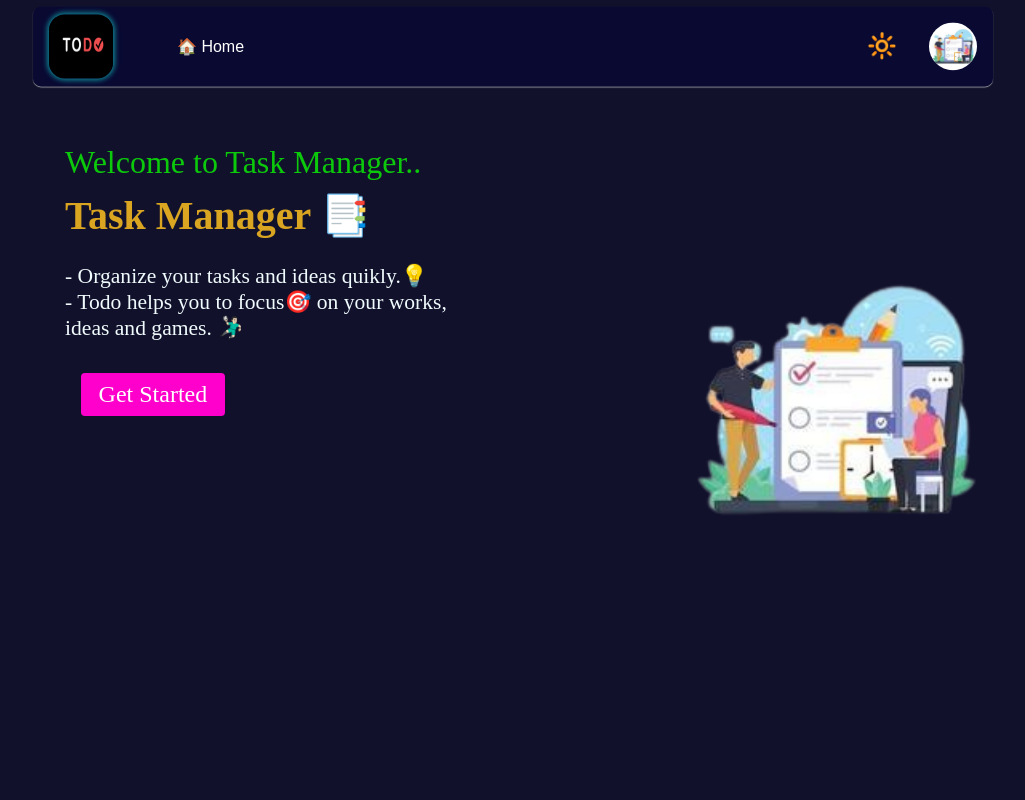
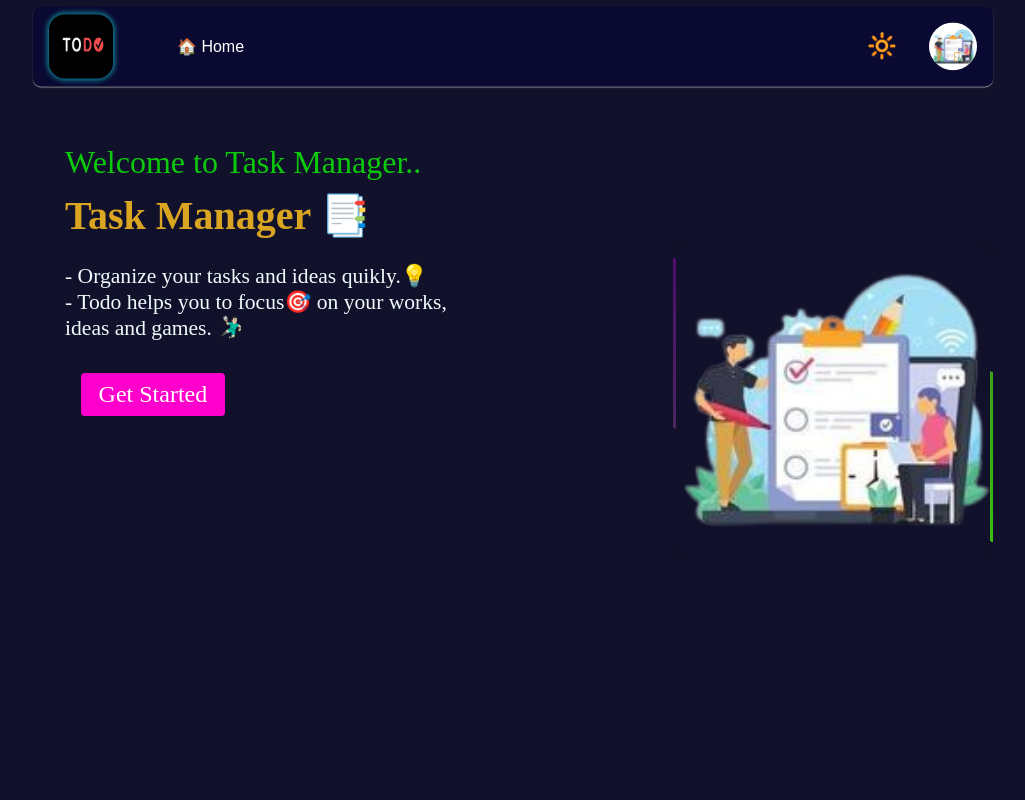
Before and after one commit to vijay-jadhav1997/django_projects, a Django app: page / in a window 1280 px wide. Shown: the whole page, without its empty margins (127-1152 px from the left). Run offline with Django 5.2, Linux system fonts and the light colour scheme; some libraries are stand-ins or nearby versions.

Commit message:
styl: style home page

```diff
--- a/TODO_LIST/base/static/base/css/header.css
+++ b/TODO_LIST/base/static/base/css/header.css
@@ -2,6 +2,7 @@
 .todo-header {
   position: relative;
   background-color: #04053790;
+  color: inherit;
   box-shadow: 0 1px 1px #dddddda5;
   position: sticky;
   top: 0.4rem;
--- a/TODO_LIST/base/static/base/css/index.css
+++ b/TODO_LIST/base/static/base/css/index.css
@@ -14,6 +14,7 @@ body {
   margin: 0 auto;
   background-color: #11112b;
   color: #f0fbfd;
+  position: relative;
 }
 
 body.light-mode {
@@ -29,16 +30,6 @@ p {
   font-size: 1.35rem;
 }
 
-.main {
-  width: 100%;
-  height: 100%;
-  display: flex;
-  flex-direction: column;
-  justify-content: center;
-  align-items: center;
-  border-radius: 1rem;
-}
-
 
 
 
@@ -50,7 +41,7 @@ p {
   width: 100%;
   max-width: 60rem;
   height: 100%;
-  /* background-color: #60016052; */
+  background-color: inherit;
 }
 .welcome-title{
   max-width: 25rem;
@@ -80,21 +71,100 @@ p {
   margin: 2rem 1rem;
   padding: 0.5rem 1.1rem;
   border-radius: 0.25rem;
+  /* border: 2px solid yellow; */
   font-size: 1.5rem;
   color: #fff;
   background-color: #ff00cc;
-
+}
+.welcome-title a.get-started-link:hover {
+  animation: border-animation 6s infinite linear;
+}
+@keyframes border-animation {
+  0% {
+    background-color: #ff00dd;
+  }
+  25% {
+    background-color: #ff0000;
+  }
+  50% {
+    background-color: #002aff;
+  }
+  75% {
+    background-color: #decf03;
+  }
+  100% {
+    background-color: #00b5b5;
+  }
 }
 
-.todo-image {
+.todo-image-container {
   height: 20rem;
   width: 20rem;
+  /* border: 1px solid gold; */
   top: 5rem;
   right: 0;
+  position: absolute;
+  display: flex;
+  justify-content: center;
+  align-items: center;
+  border-radius: 1rem;
+  overflow: hidden;
+  background-color: inherit;
+}
+.todo-image {
+  height: 110%;
+  width: 100%;
+  /* top: 5rem;
+  right: 0;
+  position: absolute; */
   object-fit: cover;
+  z-index: 5;
+}
+.todo-image-container::before {
+  content: '';
   position: absolute;
-  z-index: -1;
+  /* top: 50%;
+  left: 50%; */
+  /* transform: translate(-50%, -50%); */
+  background: linear-gradient(#00ccff, #800080);
+  width: 50%;
+  height: 140%;
+  animation: rotate 5s infinite linear;
+  z-index: 3;
 }
+
+
+
+.todo-image-container::after {
+  content: '';
+  position: absolute;
+  background-color: inherit;
+  inset: 3px;
+  border-radius: 0.7rem;
+  z-index: 4;
+}
+
+
+@keyframes rotate {
+  0% {
+    background: linear-gradient(#00ccff, #d500f9);
+    transform: rotate(0deg);
+  }
+  35% {
+    background: linear-gradient(#34ca06, #510074);
+    transform: rotate(120deg);
+  }
+  70% {
+    background: linear-gradient(#d81c90, #8ea401);
+    transform: rotate(240deg);
+  }
+  100% {
+    background: linear-gradient(#ba5d00, #6495ed);
+    transform: rotate(360deg);
+  }
+}
+
+
 
 /** Styling task_list  */
 .task_list-container {
@@ -168,14 +238,33 @@ p {
 
 
 /** Styling form container, form */
+
+.main {
+  /* width: 100%; */
+  min-height: 100vh;
+  display: flex;
+  position: absolute;
+  top: 0;
+  left: 0;
+  right: 0;
+  padding: 5rem 0 0;
+  justify-content: center;
+  align-items: center;
+  background: url("../images/A14a.jpg") no-repeat;
+  background-size: cover;
+  background-position: center;
+}
+
+
 .form-container{
   margin: 50px auto;
-  width: 100%;
+  width: 95%;
   max-width:650px;
   padding: 30px 20px;
   background-color: #fac7ec4d;
   box-shadow: 0 0 5px #9b9b9b;
   border-radius: 10px;
+  backdrop-filter: blur(1.5rem);
 }
 .form-container h2{
   margin: 5px auto 15px;
@@ -374,20 +463,27 @@ p.pswd-reset-success-msg {
 
 
 @media screen and (max-width:766px) {
-  .home-page .todo-image {
+  .home-page .todo-image-container {
     top: 14rem;
   }
 
 }
+@media screen and (max-width:590px) {
+  .home-page .todo-image-container {
+    top: 15rem;
+  }
+}
+
+
 @media screen and (max-width:426px) {
   .home-page {
     margin: 2rem auto 0;
     padding: 0 1rem;
   }
-  .home-page .todo-image {
+  .home-page .todo-image-container {
+    top: 15rem;
     /* height: 20rem;
     width: 20rem; */
-    top: 15rem;
     /* margin-top: 5rem; */
   }
 
--- a/TODO_LIST/base/templates/base/base.html
+++ b/TODO_LIST/base/templates/base/base.html
@@ -12,9 +12,7 @@
 </head>
 <body>
   {% include "base/header.html" %}
-  <div class="main">
-    {% block main %}{% endblock main %}
-  </div>
+  {% block main %}{% endblock main %}
 </body>
 <script src="https://cdn.jsdelivr.net/npm/gsap@3.12.5/dist/gsap.min.js"></script>
 <script src="https://cdn.jsdelivr.net/npm/gsap@3.12.5/dist/TextPlugin.min.js"></script>
--- a/TODO_LIST/base/templates/base/home.html
+++ b/TODO_LIST/base/templates/base/home.html
@@ -9,7 +9,9 @@
       <p>- Todo helps you to focus🎯 on your works, ideas and games. 🤾🏻‍♂️</p>
       <a class="get-started-link" href="{% url 'signup' %}">Get Started</a>
     </div>
-    <img class="todo-image" src="{% static 'base/images/todo-manage.png' %}" alt="Todo-list Image">
+    <div class="todo-image-container">
+      <img class="todo-image" src="{% static 'base/images/todo-manage.png' %}" alt="Todo-list Image">
+    </div>
   </div>
 
 {% endblock main %}
--- a/TODO_LIST/base/templates/base/login.html
+++ b/TODO_LIST/base/templates/base/login.html
@@ -2,6 +2,7 @@
 
 
 {% block main %}
+  <div class="main">
     {% if messages %}
       {% for message  in messages %}
         <p {% if message.tags %}class="{{message.tags}}"{% endif %}>{{message}}</p>
@@ -17,6 +18,6 @@
         <p>Don't have an account? <a class='option-link' href="{% url 'signup' %}">Join Now</a></p>
       </form>
 
-
+    </div>
   </div>
 {% endblock main %}
--- a/TODO_LIST/base/templates/base/signup.html
+++ b/TODO_LIST/base/templates/base/signup.html
@@ -1,6 +1,9 @@
 {% extends "base/base.html" %}
+{% load static %}
 
 {% block main %}
+  <div class="main">
+    {% comment %} <img src="{% static 'base/images/TaskManagement-hero.png' %}" alt="background image"> {% endcomment %}
     <div class="form-container">
       <h2>Create your account</h2>
       <form action="" method="POST" novalidate>
@@ -9,6 +12,7 @@
         <hr>
         <p>Already have an account? <a class='option-link' href="{% url 'login' %}">Login Here</a></p>
       </form>
+    </div>
 
   </div>
 {% endblock main %}
```
Also changed, not shown: TODO_LIST/base/static/base/images/A14a.jpg (added). Lines whose indentation alone changed are shown as unchanged.
